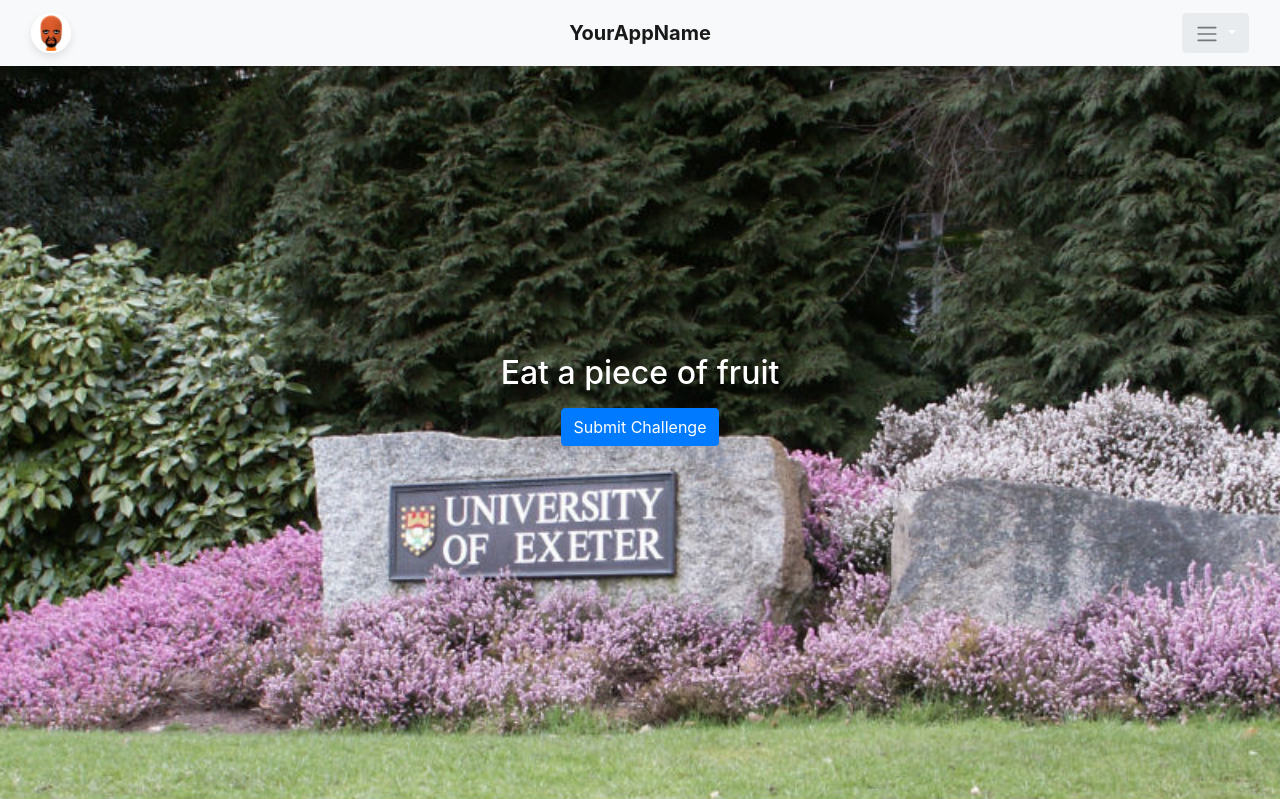
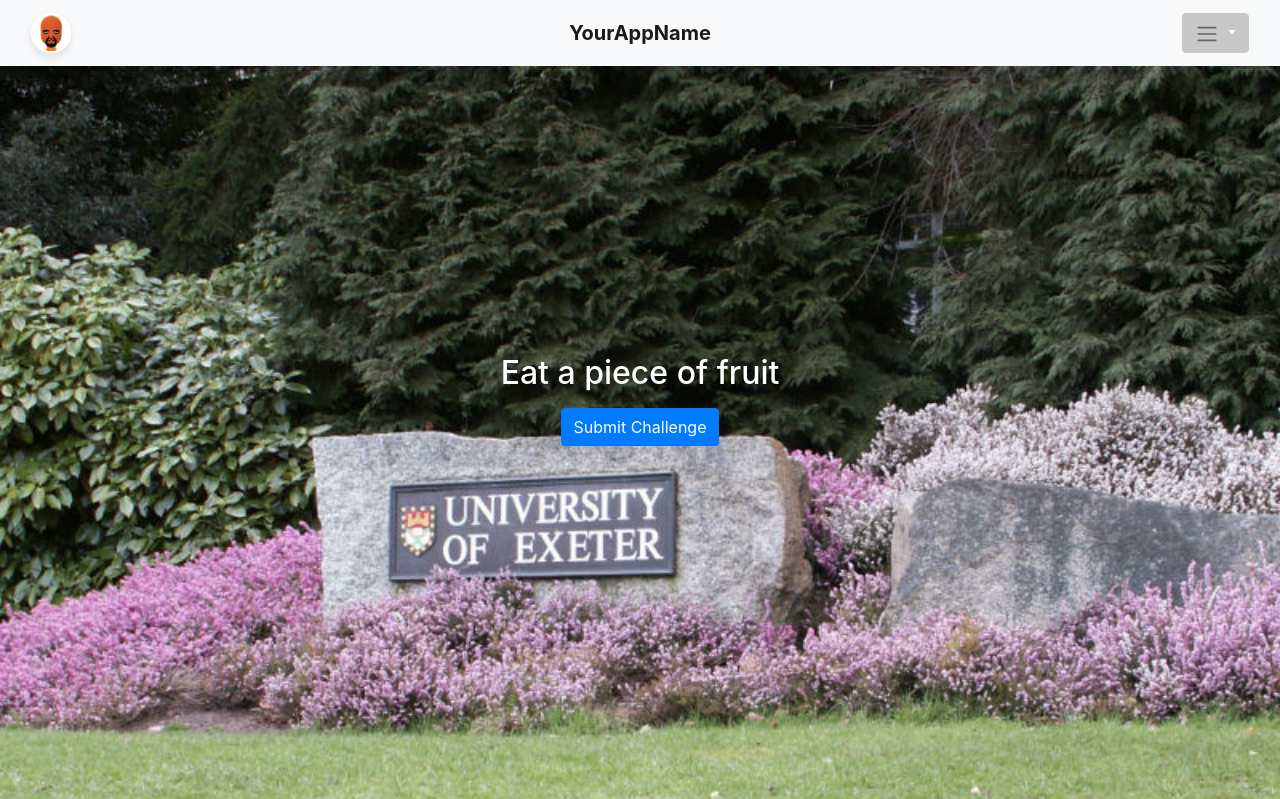
Before and after one commit to Robert-Lucas7/ECM2434_Group_Software_Project, a Django app: page /project/home/ in a window 1280 px wide. Shown: the top 799 px of the page. Run offline with Django 5.2, Linux system fonts and the light colour scheme; a user stored in the database is signed in; data comes from the database, SQL or seed files in the repository; some libraries are stand-ins or nearby versions.

Commit message:
Changed the gray for btn-secondary class

```diff
--- a/sustainability_project/project/static/project/css/styles.css
+++ b/sustainability_project/project/static/project/css/styles.css
@@ -17,8 +17,8 @@
 
 /* Targeting the dropdown button specifically to change its background color */
 .btn-secondary {
-    background-color: #e9ecef; /* Bootstrap's light grey color; adjust as needed */
-    border-color: #e9ecef; /* Adjust the border color to match the background */
+    background-color: #c7c8c7; /* Bootstrap's light grey color; adjust as needed */
+    border-color: #c7c8c7; /* Adjust the border color to match the background */
 }
 
 /* Adjusting the color on hover to maintain visual feedback */
```
